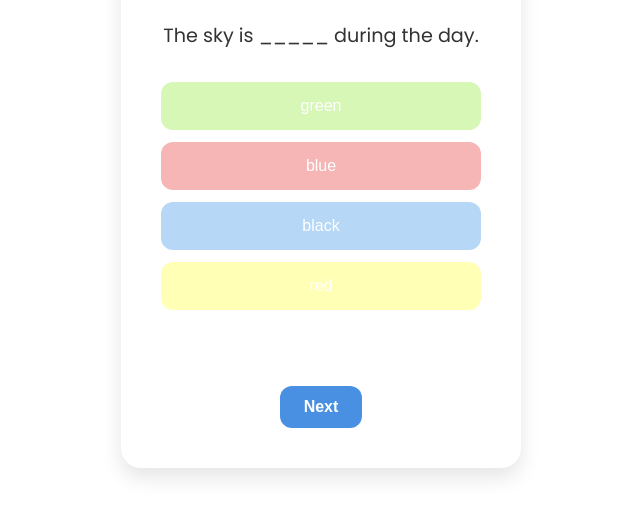
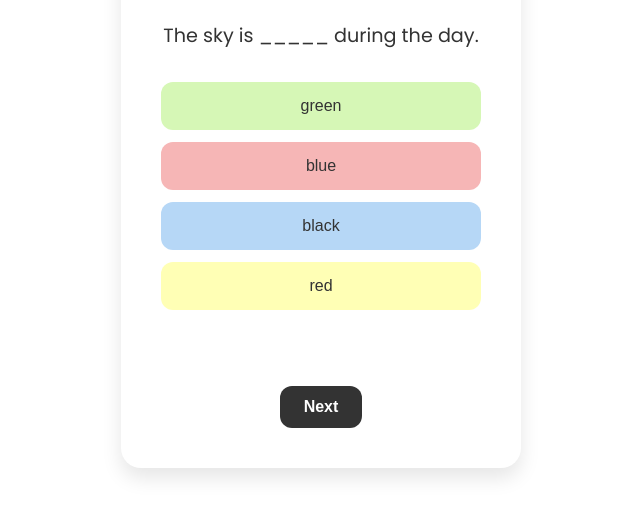
Before and after one commit to English-Wall/Fill-in-the-Blanks, a plain HTML site: page index.html in a window 1280 px wide. Shown: the part 212-728 px from the top of the page, without its empty margins (319-959 px from the left). Drawn offline with Linux system fonts and the light colour scheme.

Commit message:
Update style.css

```diff
--- a/style.css
+++ b/style.css
@@ -52,7 +52,7 @@ h1 {
 .option-btn {
     display: block;
     width: 100%;
-    color: #ffffff;
+    color: #333333;
     border: none;
     border-radius: 12px;
     padding: 15px;
@@ -100,7 +100,7 @@ h1 {
 #next {
     margin-top: 20px;
     padding: 12px 24px;
-    background: #4A90E2;
+    background: #333333;
     color: white;
     border: none;
     border-radius: 12px;
```
